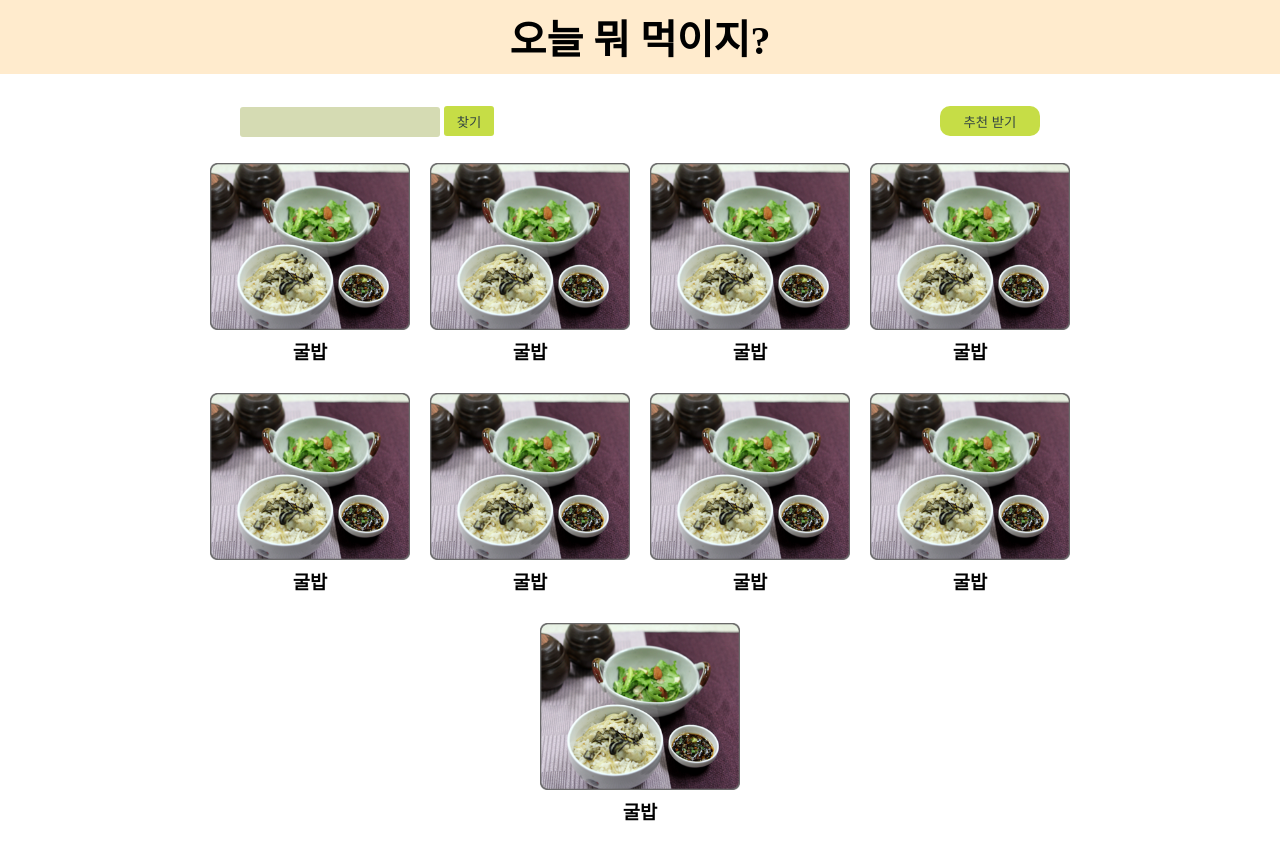
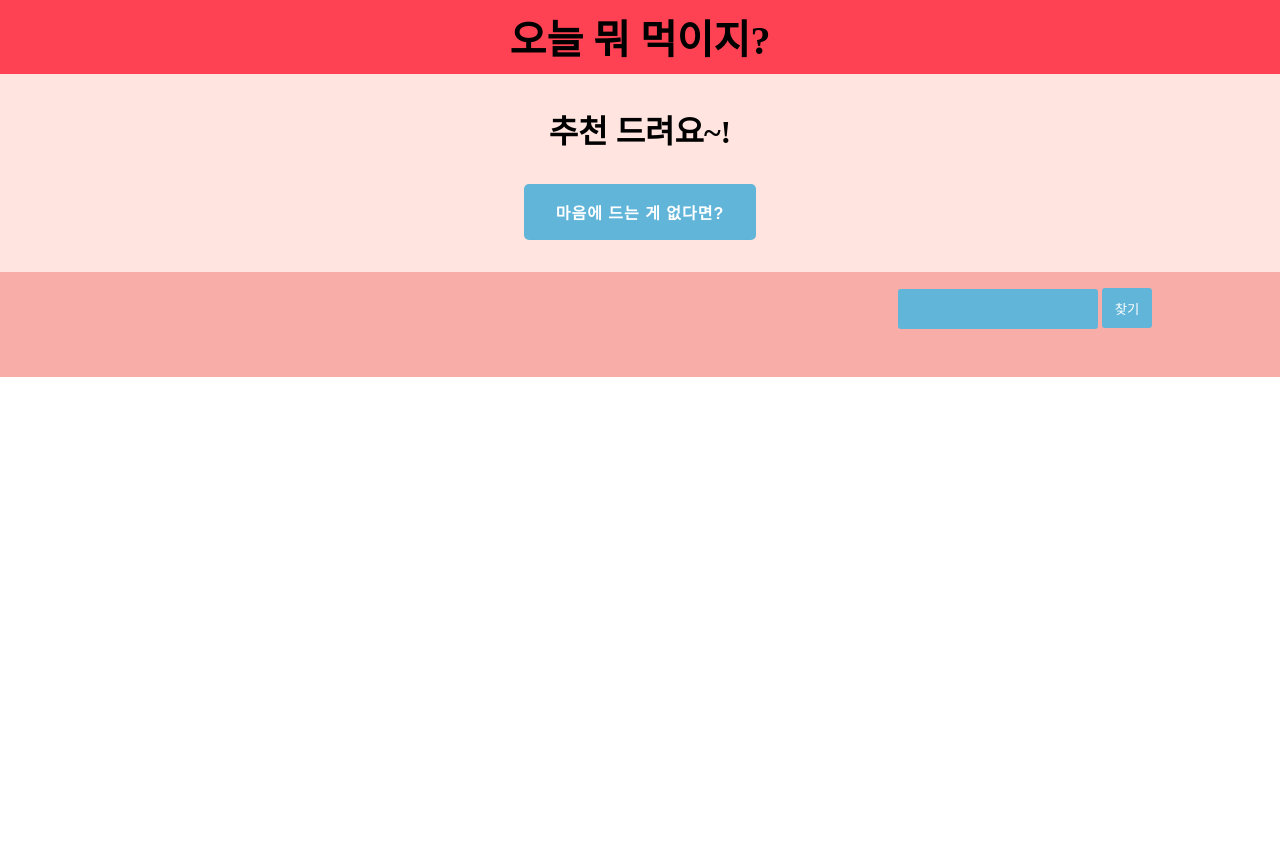
Before and after one commit to NamgyungKim/Today-table, a Flask app: template templates/main.html in a window 1280 px wide. After the commit the page ends 377 px from the top, so only its background shows below. Run offline with Flask 2, Linux system fonts and the light colour scheme; the template is opened without the code that fills it, so the values that code supplies are empty; some libraries are stand-ins or nearby versions; some web fonts are replaced.

Commit message:
mainPage structure css

```diff
--- a/app.py
+++ b/app.py
@@ -1,4 +1,8 @@
+import json
 from datetime import date, datetime, timedelta
+
+import requests
+import xmltodict
 from flask import Flask, render_template, jsonify, request, redirect, url_for
 
 app = Flask(__name__)
--- a/static/scripts/main.js
+++ b/static/scripts/main.js
@@ -1,29 +1,46 @@
-$.ajax({
-    type: 'GET',
-    url: '/main',
-    data:{},
+// $.ajax({
+//     type: 'GET',
+//     url: '/main',
+//     data:{},
+//     success: function (response) {
+//         alert("ajax success")	//연결을 확인한다
+//         let items = JSON.parse('{{ items | tojson | safe}}');
+//         // console.log(response)
+//         console.log(items)
+//     }
+// })
+
+$(document).ready(function () {
+  get_list();
+});
+
+function get_list() {
+  $.ajax({
+    type: "GET",
+    crossDomain: true,
+    url: "http://openapi.foodsafetykorea.go.kr/api/sample/COOKRCP01/json/1/5",
+    data: {},
     success: function (response) {
-        alert("ajax success")	//연결을 확인한다
-        let items = JSON.parse('{{ items | tojson | safe}}');
-        // console.log(response)
-        console.log(items)
-    }
-})
+      let dishes = response["COOKRCP01"]["row"];
 
-// $(document).ready(function () {
-//     get_list()
-// })
-//
-// function get_list() {
-//     $.ajax({
-//         type: "GET",
-//         crossDomain: true,
-//         dataType: "xml",
-//         url: "http://api.nongsaro.go.kr/service/recomendDiet/recomendDietList?apiKey=20211101HGX1FPG4TTRUPRUQ36Y8MA",
-//         data: {},
-//         success: function (response) {
-//             let rows = response;
-//             console.log(rows)
-//         }
-//     })
-// }
+      dishes.forEach((dish, idx) => {
+        let dishName = dish["RCP_NM"];
+        let kind = dish["RCP_PAT2"];
+        let url = dish["ATT_FILE_NO_MAIN"];
+
+        console.log(dishName, kind, url);
+        if (idx < 3) {
+          let temp_html_rc = `<img src="${url}" alt="dish-image"/>`;
+          $(".image-container").append(temp_html_rc);
+        }
+
+        let temp_html = `<div class="dish">
+                                    <img src="${url}" alt="dish-image"/>
+                                    <h3 class="title">${kind} ${dishName} </h3>
+                                </div>`;
+
+        $(".dish-lists").append(temp_html);
+      });
+    },
+  });
+}
--- a/static/styles/main.css
+++ b/static/styles/main.css
@@ -14,7 +14,7 @@ body {
 .nav-bar {
   width: 100%;
   height: auto;
-  background-color: blanchedalmond;
+  background-color: #ff4253;
   display: flex;
   justify-content: center;
   align-items: center;
@@ -27,81 +27,112 @@ h1 {
 
 .main-container {
   width: 100%;
-  max-width: 1000px;
+  /* max-width: 1000px; */
+  display: flex;
+  flex-direction: column;
+}
+
+/* 추천 부분 */
+.main-container .recommend-container {
+  width: 100%;
   display: flex;
   flex-direction: column;
   justify-content: center;
   align-items: center;
-  padding: 1rem 0;
+  padding: 2rem 0;
+  background-color: #ffe4e0;
 }
 
-.main-container .search-container {
-  width: 100%;
-  max-width: 1000px;
-  display: flex;
-  justify-content: space-between;
-  padding: 1rem 10%;
+.main-container .recommend-container h2 {
+  font-size: 2rem;
 }
 
-.main-container .search-container .search-form {
+.main-container .recommend-container .image-container {
+  margin: 1rem 0;
 }
 
-.search-container .search-form .search-input {
+.image-container img {
   width: 200px;
-  height: 30px;
+  height: 320px;
+  object-fit: cover;
+  margin: 0 0.5rem;
+  cursor: pointer;
+}
+
+.main-container .recommend-container .recommend-btn {
+  padding: 1rem 2rem;
+  font-size: 1rem;
   border: none;
-  background-color: #d5dbb3;
-  color: #334443;
+  border-radius: 5px;
+  cursor: pointer;
+  background-color: #61b5d9;
+  color: #fff;
+  font-weight: bold;
+  letter-spacing: 1px;
+}
+
+/* 목록 부분 */
+.main-container .list-container {
+  display: flex;
+  flex-direction: column;
+  align-items: flex-end;
+  width: 100%;
+  padding: 1rem 0;
+  background-color: #f8ada9;
+}
+
+.main-container .list-container .search-form {
+  width: fit-content;
+  margin: 0 10%;
+}
+
+.search-form .search-input {
+  width: 200px;
+  height: 40px;
+  border: none;
+  background-color: #61b5d9;
+  color: #fff;
   border-radius: 3px;
   padding: 5px;
   font-size: 17px;
   font-weight: bold;
 }
-.search-container .search-form .search-btn {
+.search-form .search-btn {
   width: 50px;
-  height: 30px;
-  background-color: #c6dd46;
-  color: #334443;
+  height: 40px;
+  background-color: #61b5d9;
+  color: #fff;
   border: none;
   border-radius: 3px;
   cursor: pointer;
 }
 
-.main-container .search-container .recommend-btn {
-  width: 100px;
-  height: 30px;
-  background-color: #c6dd46;
-  color: #334443;
-  border: none;
-  border-radius: 10px;
-  cursor: pointer;
-}
-
-.main-container .dish-lists {
+.main-container .list-container .dish-lists {
   width: 100%;
   display: flex;
   flex-wrap: wrap;
   justify-content: center;
+  margin: 1rem 0;
 }
 
-.main-container .dish-lists .dish {
+.main-container .list-container .dish-lists .dish {
   width: 200px;
-  height: 210px;
-  margin: 10px;
+  margin: 0.3rem;
   cursor: pointer;
+  background-color: #fff;
+  border-radius: 5px;
 }
 
-.main-container .dish-lists .dish:hover img {
-  transform: scale(1.1);
+.main-container .dish-lists .dish img {
+  width: 200px;
+  height: 200px;
+  border-top-left-radius: 5px;
+  border-top-right-radius: 5px;
 }
 
-.dish-lists .dish img {
-  width: 100%;
-  transform: scale(1);
-  transition: all 0.3s ease;
+.main-container .dish-lists .dish .title {
+  font-size: 1rem;
+  word-break: keep-all;
+  text-align: center;
+  margin-bottom: 0.3rem;
 }
-
-.dish-lists .dish .title {
-  margin: 0.2rem 0;
-  text-align: center;
-}
--- a/templates/main.html
+++ b/templates/main.html
@@ -20,56 +20,21 @@
     <script src="/static/scripts/main.js"></script>
     <link rel="stylesheet" href="/static/styles/main.css" />
     <title>Main Page</title>
-
   </head>
   <body>
     <nav class="nav-bar"><h1>오늘 뭐 먹이지?</h1></nav>
     <div class="main-container">
-      <div class="search-container">
+      <div class="recommend-container">
+        <h2>추천 드려요~!</h2>
+        <div class="image-container"></div>
+        <button class="recommend-btn">마음에 드는 게 없다면?</button>
+      </div>
+      <div class="list-container">
         <form class="search-form">
           <input type="text" class="search-input" />
           <button type="submit" class="search-btn">찾기</button>
         </form>
-        <button class="recommend-btn">추천 받기</button>
-      </div>
-      <div class="dish-lists">
-        <div class="dish">
-          <img src="/static/imgs/ricewithoister.png" alt="dish-image" />
-          <h3 class="title">굴밥</h3>
-        </div>
-        <div class="dish">
-          <img src="/static/imgs/ricewithoister.png" alt="dish-image" />
-          <h3 class="title">굴밥</h3>
-        </div>
-        <div class="dish">
-          <img src="/static/imgs/ricewithoister.png" alt="dish-image" />
-          <h3 class="title">굴밥</h3>
-        </div>
-        <div class="dish">
-          <img src="/static/imgs/ricewithoister.png" alt="dish-image" />
-          <h3 class="title">굴밥</h3>
-        </div>
-        <div class="dish">
-          <img src="/static/imgs/ricewithoister.png" alt="dish-image" />
-          <h3 class="title">굴밥</h3>
-        </div>
-        <div class="dish">
-          <img src="/static/imgs/ricewithoister.png" alt="dish-image" />
-          <h3 class="title">굴밥</h3>
-        </div>
-        <div class="dish">
-          <img src="/static/imgs/ricewithoister.png" alt="dish-image" />
-          <h3 class="title">굴밥</h3>
-        </div>
-        <div class="dish">
-          <img src="/static/imgs/ricewithoister.png" alt="dish-image" />
-          <h3 class="title">굴밥</h3>
-        </div>
-        <div class="dish">
-          <img src="/static/imgs/ricewithoister.png" alt="dish-image" />
-          <h3 class="title">굴밥</h3>
-
-        </div>
+        <div class="dish-lists"></div>
       </div>
     </div>
   </body>
```
Also changed, not shown: static/styles/reset.css (added, +142 -0 lines).
